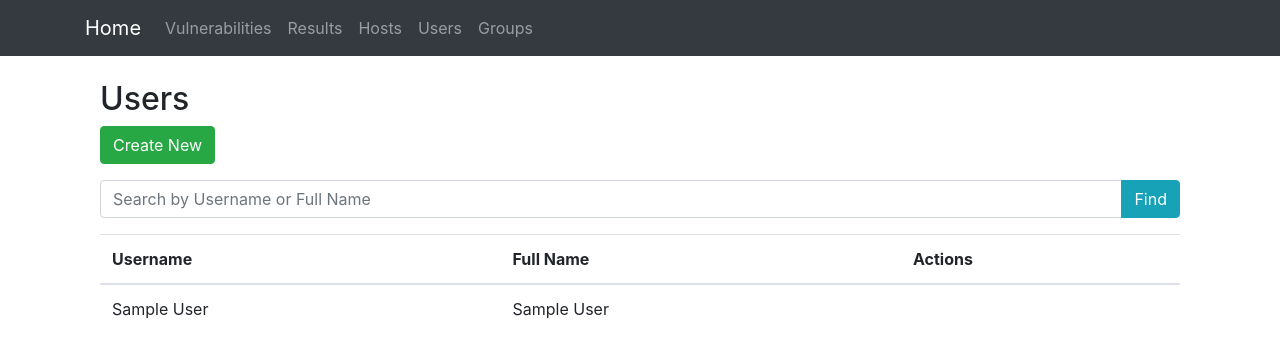
After one commit to jorgesoft/django-vulns, a Django app: page /users/ in a window 1280 px wide. The commit adds this page. Shown: the top 358 px of the page. Run offline with Django 5.2, Linux system fonts and the light colour scheme; tables that the repository leaves empty hold one stand-in row (values such as "Sample post"); some libraries are stand-ins or nearby versions.

Commit message:
django views for list and create users created

```diff
--- /dev/null
+++ b/dashboard/templates/dashboard/users_list.html
@@ -0,0 +1,55 @@
+{% extends 'base.html' %}
+
+{% block content %}
+<div class="container mt-3">
+    <h2>Users</h2>
+    <div class="mb-3">
+        <a href="{% url 'user-create' %}" class="btn btn-success">Create New</a>
+    </div>
+    <div class="search-form mb-3">
+        <form method="get" action="{% url 'users' %}">
+            <div class="input-group">
+                <input type="text" class="form-control" name="user_search" placeholder="Search by Username or Full Name" value="{{ request.GET.user_search|default:'' }}">
+                <div class="input-group-append">
+                    <button type="submit" class="btn btn-info">Find</button>
+                </div>
+            </div>
+        </form>
+    </div>
+    <div class="table-responsive">
+        <table class="table">
+            <thead>
+                <tr>
+                    <th>Username</th>
+                    <th>Full Name</th>
+                    <th>Actions</th>
+                </tr>
+            </thead>
+            <tbody>
+                {% for user in users %}
+                <tr>
+                    <td>{{ user.name }}</td>
+                    <td>{{ user.full_name }}</td>
+                    <style>
+                        .btn-fixed-width {
+                            width: 80px;
+                        }
+                    </style>
+                    <td>
+{% comment %}                         <a href="{% url 'user-update' user.name %}" class="btn btn-warning btn-sm btn-fixed-width">Update</a>
+                        <form action="{% url 'user-delete' user.name %}" method="post" class="d-inline-block" onsubmit="return confirm('Are you sure you want to delete this user?');">
+                            {% csrf_token %}
+                            <button type="submit" class="btn btn-danger btn-sm btn-fixed-width">Delete</button>
+                        </form> {% endcomment %}
+                    </td>
+                </tr>
+                {% empty %}
+                <tr>
+                    <td colspan="3">No users available.</td>
+                </tr>
+                {% endfor %}
+            </tbody>
+        </table>
+    </div>
+</div>
+{% endblock %}
--- a/dashboard/urls.py
+++ b/dashboard/urls.py
@@ -13,6 +13,10 @@ from .views.hosts import (
     update_host,
     clear_host_results,
 )
+from .views.users import (
+    list_users,
+    create_user,
+)
 
 urlpatterns = [
     # Vulnerabilities URLs
@@ -27,4 +31,7 @@ urlpatterns = [
     path('hosts/delete/<int:host_id>/', delete_host, name='host-delete'),
     path('host/update/<int:host_id>/', update_host, name='host-update'),
     path('host/clear-results/<int:host_id>/', clear_host_results, name='clear-host-results'),
+    # Users URLs
+    path('users/', list_users, name='users'),
+    path('users/create/', create_user, name='user-create'),
 ]
--- /dev/null
+++ b/dashboard/views/users.py
@@ -0,0 +1,53 @@
+# views.py
+
+from django.shortcuts import render, redirect
+from django.http import Http404
+from django.db import connection
+from django.contrib import messages
+from ..forms import UserForm
+
+
+def list_users(request):
+    search_query = request.GET.get('user_search', '')
+    users = []  # Initialize as an empty list
+
+    with connection.cursor() as cursor:
+        if search_query:
+            # Getting users from the search bar
+            cursor.execute("SELECT * FROM users WHERE name LIKE %s OR full_name LIKE %s", ['%' + search_query + '%', '%' + search_query + '%'])
+        else:
+            # Getting all users
+            cursor.execute("SELECT * FROM users")
+        result = cursor.fetchall()
+
+        if result:  # Ensure result is not None
+            columns = [col[0] for col in cursor.description]
+            users = [
+                dict(zip(columns, row))
+                for row in result
+            ]
+
+    return render(request, 'dashboard/users_list.html', {'users': users, 'search_query': search_query})
+
+
+def create_user(request):
+    if request.method == 'POST':
+        form = UserForm(request.POST)
+        if form.is_valid():
+            username = form.cleaned_data['name']
+            full_name = form.cleaned_data['full_name']
+
+            # Using placeholders to prevent SQL injection
+            with connection.cursor() as cursor:
+                sql = """
+                INSERT INTO users (name, full_name)
+                VALUES (%s, %s)
+                """
+                cursor.execute(sql, [username, full_name])
+
+            messages.success(request, 'User created successfully!')
+            return redirect('users')  # Adjust the redirect to your users' listing URL
+    else:
+        form = UserForm()  # An empty form for GET request to display the form
+
+    return render(request, 'dashboard/user_create.html', {'form': form})
--- a/templates/base.html
+++ b/templates/base.html
@@ -26,7 +26,7 @@
                         <a class="nav-link" href="{% url 'hosts' %}">Hosts</a>
                     </li>
                     <li class="nav-item">
-                        <a class="nav-link" href="#">Users</a>
+                        <a class="nav-link" href="{% url 'users' %}">Users</a>
                     </li>
                     <li class="nav-item">
                         <a class="nav-link" href="#">Groups</a>
```
Also changed, not shown: dashboard/templates/dashboard/user_create.html (added, +12 -0 lines).
